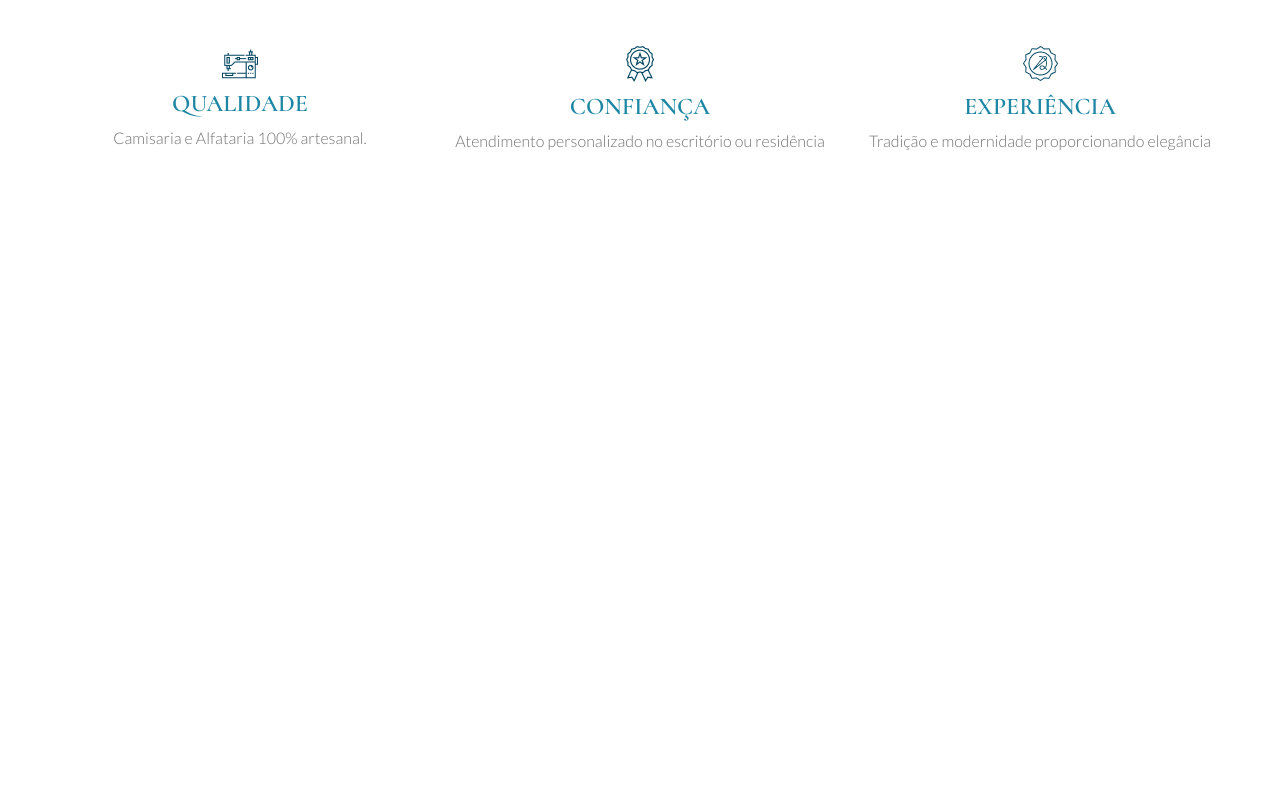
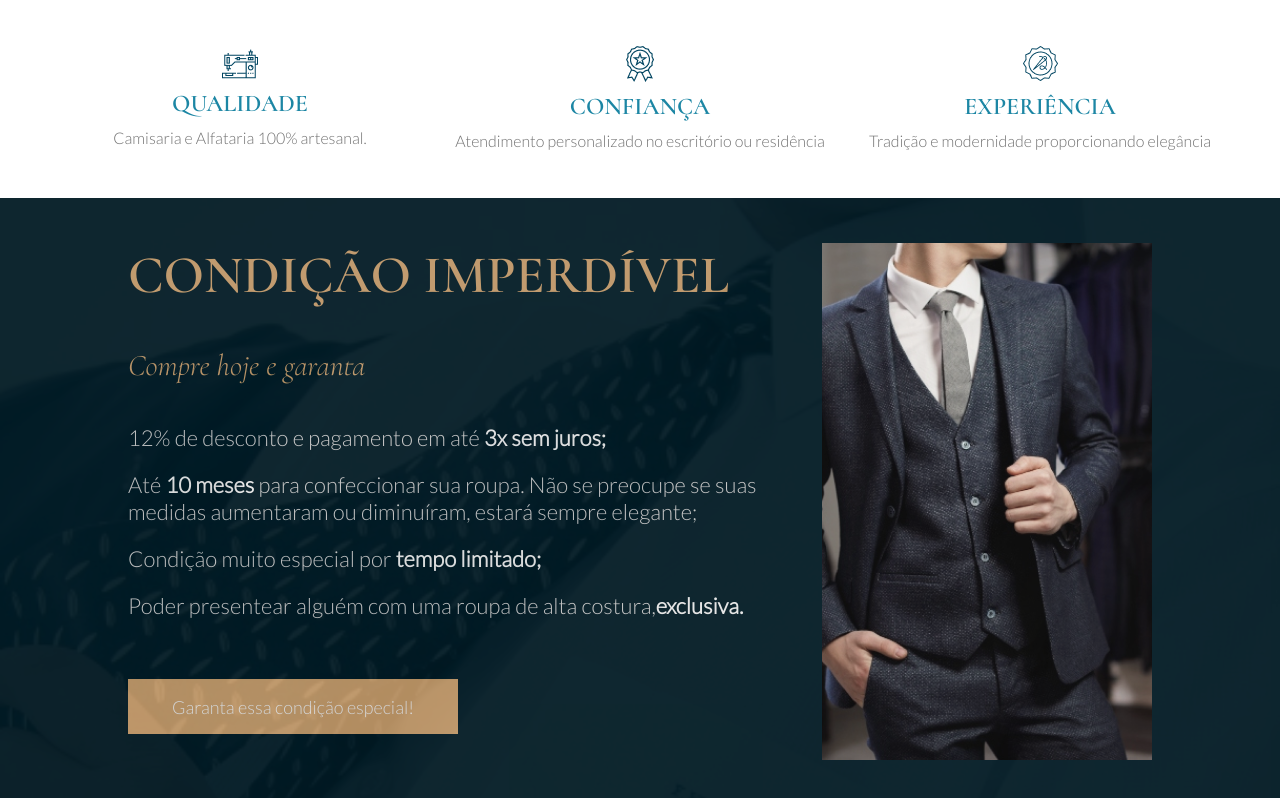
Before and after one commit to laecio22/testetecnico, a React (Create React App) app: page / in a window 1280 px wide. Shown: the part 1837-2635 px from the top of the page. Before the commit the page ends 2035 px from the top, so only its background shows below. Built offline with nearby package versions, Linux system fonts and the light colour scheme; a web font is replaced by a local one.

Commit message:
Implementação  da seção  de promoção

```diff
--- a/package.json
+++ b/package.json
@@ -8,6 +8,7 @@
     "@testing-library/user-event": "^13.5.0",
     "react": "^18.1.0",
     "react-dom": "^18.1.0",
+    "react-icons": "^4.3.1",
     "react-scripts": "5.0.1",
     "styled-components": "^5.3.5",
     "web-vitals": "^2.1.4"
--- /dev/null
+++ b/src/components/Promotion/Promotion.js
@@ -0,0 +1,38 @@
+import React from "react";
+import {
+  ContainerPromotion,
+  BoxBackground,
+  ContainerDescriptionPromotion,
+  DescriptionPromotion,
+  BoxImageSuit
+} from "./styled";
+import imageSuit from "../../assets/img/weste.png";
+const Promotion = () => {
+  return (
+    <ContainerPromotion>
+      <BoxBackground>
+        <ContainerDescriptionPromotion>
+          <DescriptionPromotion>
+            <h1>Condição Imperdível</h1>
+            <h3>Compre hoje e garanta</h3>
+            <p>12% de desconto e pagamento em até <span>3x sem juros;</span></p>
+            <p>
+              Até<span> 10 meses</span> para confeccionar sua roupa. Não se preocupe se suas
+              medidas aumentaram ou diminuíram, estará sempre elegante;
+            </p>
+            <p>Condição muito especial por <span>tempo limitado;</span></p>
+            <p>
+              Poder presentear alguém com uma roupa de alta costura,<span>exclusiva.</span>
+            </p>
+            <button>Garanta essa condição especial!</button>
+          </DescriptionPromotion>
+          <BoxImageSuit>
+            <img src={imageSuit} alt="imagem de terno" />
+          </BoxImageSuit>
+        </ContainerDescriptionPromotion>
+      </BoxBackground>
+    </ContainerPromotion>
+  );
+};
+
+export default Promotion;
--- /dev/null
+++ b/src/components/Promotion/styled.js
@@ -0,0 +1,75 @@
+import styled from "styled-components";
+import imagemCamisa from "../../assets/img/tailor1.png";
+
+export const ContainerPromotion = styled.section`
+  background-image: url(${imagemCamisa});
+  background-size: cover;
+  min-height: 600px;
+`;
+
+export const BoxBackground = styled.div`
+  background-color: #011a24;
+  opacity: 0.94;
+  min-height: 600px;
+  width: 100%;
+`;
+
+export const ContainerDescriptionPromotion = styled.div`
+  display: flex;
+  margin: 0 auto;
+  padding-top: 45px;
+  width: 80%;
+`;
+
+export const DescriptionPromotion = styled.div`
+
+  margin-right: 40px;
+  h1 {
+    font-family: "Cormorant";
+    font-size: 53px;
+    color: #be9667;
+    text-transform: uppercase;
+  }
+
+  h3{
+      font-family:"Cormorant";
+      font-style:italic;
+      font-size:30px;
+      color: #be9667;
+      font-weight:300;
+      margin:40px 0;
+  }
+
+  p{
+      color:#c4c4c4;
+      font-family:"Lato";
+      font-size:22px;
+      margin-bottom:20px;
+  }
+
+  span{
+      font-weight:600;
+      color:#e5e5e5 ;
+  }
+
+  button{
+      width:330px ;
+      height:55px ;
+      background:#be9667 ;
+      border: 1px solid #be9667;
+      font-family:"Lato";
+      font-size:18px;
+      color:#e0e0e0;
+      margin-top:40px;
+
+  }
+
+  button:hover{
+      background:#777;
+      border: 1px solid #777;
+      opacity:1;
+      transition:0.5s;
+
+  }
+`;
+export const BoxImageSuit = styled.div``;
--- a/src/pages/Home/Home.js
+++ b/src/pages/Home/Home.js
@@ -5,6 +5,7 @@ import Banner from "../../components/Banner/Banner";
 import Presentations from "../../components/Presentations/Presentations";
 import CommentPresentations from "../../components/CommentPresentations/CommentPresentations";
 import Advantages from "../../components/Advantages/Advantages";
+import Promotion from "../../components/Promotion/Promotion";
 
 const Home = ()=>{
     return (
@@ -16,6 +17,7 @@ const Home = ()=>{
             <Presentations/>
             <CommentPresentations/>
             <Advantages/>
+            <Promotion/>
 
         </>
     )
```
Also changed, not shown: 1 other file (tests, documents, lock files or other folders).
